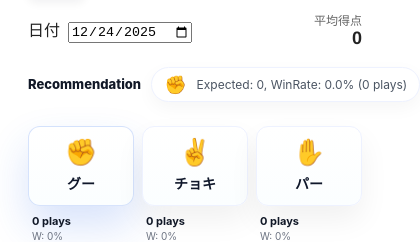
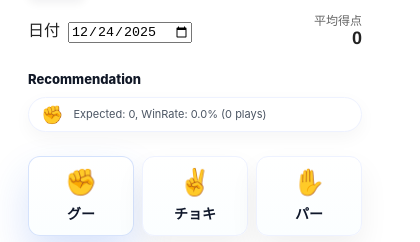
Before and after one commit to takaaki19930330-commits/janken-pwa, a React (Create React App) app: page / in a window 390 px wide. Shown: the part 147-389 px from the top of the page, 420 px wide, since content can reach past the window. Built offline with nearby package versions, Linux system fonts and the light colour scheme; no server answers; the database is empty.

Commit message:
fix(ui): allow recommendation pill to wrap and show full reason on small screens

```diff
--- a/src/components/StylishInput.css
+++ b/src/components/StylishInput.css
@@ -1,4 +1,4 @@
-/* src/components/StylishInput.css - overlap fix: separate expected bar row, increased min heights */
+/* src/components/StylishInput.css - fix: recommendation pill not truncating, responsive wrap */
 
 /* container */
 .stylish-input {
@@ -7,18 +7,28 @@
   font-family: -apple-system, BlinkMacSystemFont, "Segoe UI", Roboto, "Helvetica Neue", Arial;
 }
 
-/* recommendation row */
+/* recommendation row
+   - allow wrapping so the pill can go to next line on small screens
+   - align-items flex-start so wrapped pill sits nicely
+*/
 .recommend-row {
   display: flex;
   gap: 10px;
-  align-items: center;
+  align-items: flex-start;
   margin-bottom: 12px;
+  flex-wrap: wrap; /* allow wrapping */
 }
+
+/* label (fixed size) */
 .rec-label {
   font-weight: 800;
   font-size: 13px;
   color: #111827;
+  flex: 0 0 auto;
+  margin-top: 4px; /* visual align with pill when one-line */
 }
+
+/* pill: make it flexible so it can grow/shrink within available space */
 .rec-pill {
   display: flex;
   gap: 10px;
@@ -28,11 +38,55 @@
   padding: 6px 12px;
   border-radius: 999px;
   box-shadow: 0 6px 18px rgba(2,6,23,0.04);
+  flex: 1 1 auto; /* allow grow/shrink */
+  min-width: 0; /* critical for flex children to shrink properly */
+  max-width: 100%;
+  overflow: visible; /* allow its content to show/wrap */
 }
-.rec-emoji { font-size: 18px; }
-.rec-reason { font-size: 12px; color: #4b5563; max-width: 220px; white-space: nowrap; overflow: hidden; text-overflow: ellipsis; }
 
-/* grid for hands: ensures none overlap and equal width */
+/* emoji area */
+.rec-emoji {
+  font-size: 18px;
+  flex: 0 0 auto;
+}
+
+/* reason text:
+   - allow wrapping to multiple lines (so text is never cut)
+   - on small screens limit to 2 lines visually
+*/
+.rec-reason {
+  font-size: 12px;
+  color: #4b5563;
+  white-space: normal; /* allow wrap */
+  overflow: visible;
+  text-overflow: clip;
+  line-height: 1.2;
+  max-width: 100%;
+  display: -webkit-box;
+  -webkit-box-orient: vertical;
+}
+
+/* Desktop / wide: keep it a single line if it fits */
+@media (min-width: 520px) {
+  .rec-reason {
+    white-space: nowrap;
+    overflow: hidden;
+    text-overflow: ellipsis;
+    max-width: 420px;
+  }
+}
+
+/* For very small screens: allow 2 lines and slightly smaller font so pill stays compact */
+@media (max-width: 420px) {
+  .rec-reason {
+    font-size: 11px;
+    display: -webkit-box;
+    -webkit-line-clamp: 2; /* show up to 2 lines */
+    overflow: hidden;
+  }
+}
+
+/* grid for hands: keeps unchanged from previous design (safe defaults) */
 .hands-grid {
   display: grid;
   grid-template-columns: repeat(3, 1fr);
@@ -47,7 +101,6 @@
   flex-direction: column;
   gap: 8px;
   min-width: 0;
-  /* ensure enough height so meta & expected bar don't overlap the button */
   min-height: 140px;
   padding-bottom: 6px;
 }
@@ -118,7 +171,7 @@
   height: 100%;
   background: #dc2626; /* red-600 */
   border-radius: 999px;
-  transition: width 260ms cubic-bezier(.2,.9,.2,1);
+  transition: width 260ms ease;
 }
 .expected-value {
   font-weight: 800;
@@ -180,6 +233,6 @@
 @media (max-width: 360px) {
   .hand-emoji { font-size: 24px; }
   .hand-label { font-size: 13px; }
-  .rec-reason { display: none; }
+  .rec-reason { display: -webkit-box; -webkit-line-clamp: 2; overflow: hidden; }
   .hand-card { min-height: 120px; }
 }
```
